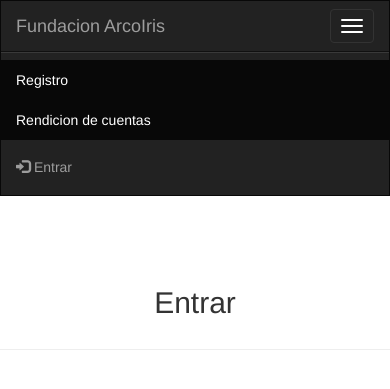
After one commit to tigreal/rendicion_cuentas_FAI, a PHP site: page /dashboard/admin.php in a window 390 px wide, after a click that opens the changed part. The commit adds this page. Shown: the top 389 px of the page. Run offline with PHP 8.4, Linux system fonts and the light colour scheme.

Commit message:
add register login only admin

```diff
--- /dev/null
+++ b/admin.php
@@ -0,0 +1,104 @@
+<?php
+session_start();
+if (isset($_SESSION['start'])) {
+  header("Location: account.php");
+}
+?>
+<!Doctype html>
+<html>
+
+<head>
+  <title>La Funda</title>
+  <meta charset="utf-8">
+  <meta name="viewport" content="width=device-width, initial-scale=1">
+  <script type="text/javascript" src="js/jquery-3.0.0.min.js"></script>
+  <link rel="stylesheet" href="http://maxcdn.bootstrapcdn.com/bootstrap/3.3.7/css/bootstrap.min.css">
+
+  <!-- Latest compiled JavaScript -->
+  <script src="http://maxcdn.bootstrapcdn.com/bootstrap/3.3.7/js/bootstrap.min.js"></script>
+  <style type="text/css">
+    .navbar {
+      border-radius: 0;
+    }
+
+    .heading {
+      padding: 10px;
+    }
+
+    input {
+      border-radius: 0px;
+    }
+  </style>
+</head>
+
+<body>
+  <!-- Navbar -->
+  <nav class="navbar navbar-inverse">
+    <div class="container-fluid">
+      <div class="navbar-header">
+        <button type="button" class="navbar-toggle" data-toggle="collapse" data-target="#myNavbar">
+          <span class="icon-bar"></span>
+          <span class="icon-bar"></span>
+          <span class="icon-bar"></span>
+        </button>
+        <a class="navbar-brand" href="#">Fundacion ArcoIris</a>
+      </div>
+      <div class="collapse navbar-collapse" id="myNavbar">
+        <ul class="nav navbar-nav">
+
+          <li class="active"><a href="#">Registro</a></li>
+          <li class="active"><a href="#">Rendicion de cuentas</a></li>
+
+        </ul>
+        <ul class="nav navbar-nav navbar-right">
+          <!-- <li><a href="#Register"><span class="glyphicon glyphicon-user"></span> Registrarse</a></li> -->
+          <li><a href="#Login"><span class="glyphicon glyphicon-log-in"></span> Entrar</a></li>
+        </ul>
+      </div>
+    </div>
+  </nav>
+
+  <!-- Main Body -->
+  <div class="container"><br><br>
+    <div class="row">
+
+      <!-- Login -->
+      <div class="col-sm-4 col-sm-offset-1">
+        <div class="row">
+          <div class="col-sm-12 text-center">
+            <h2 class="heading">Entrar</h2>
+          </div>
+          <hr>
+        </div>
+
+      </div>
+
+
+      <!-- Modal -->
+      <div class="modal fade" id="myModal" role="dialog">
+        <div class="modal-dialog">
+
+          <!-- Modal content-->
+          <div class="modal-content">
+            <div class="modal-header">
+              <button type="button" class="close" data-dismiss="modal">&times;</button>
+              <h4 class="modal-title">Error</h4>
+            </div>
+            <div class="modal-body">
+              <p>Revise su carnet o contraseña.</p>
+            </div>
+            <div class="modal-footer">
+              <button type="button" class="btn btn-default" data-dismiss="modal">Cerrar</button>
+            </div>
+          </div>
+
+        </div>
+      </div>
+
+      <!-- Scripts -->
+      <script type="text/javascript" src="js/login_validate.js"></script>
+      <!-- <script type="text/javascript" src="js/register_validate.js"></script> -->
+</body>
+
+
+</html>
--- a/js/login_validate.js
+++ b/js/login_validate.js
@@ -121,7 +121,7 @@ function loginCheck()
 
                 if(result["location"])
                 {
-                    // location.href = result["location"];
+                     location.href = result["location"];
                 }
                 $(result).each(function(index, element) {
                     // console.log(result["login"]);
```
Also changed, not shown: registro.php (+7 -2 lines), source/Login.php (+29 -11 lines).
